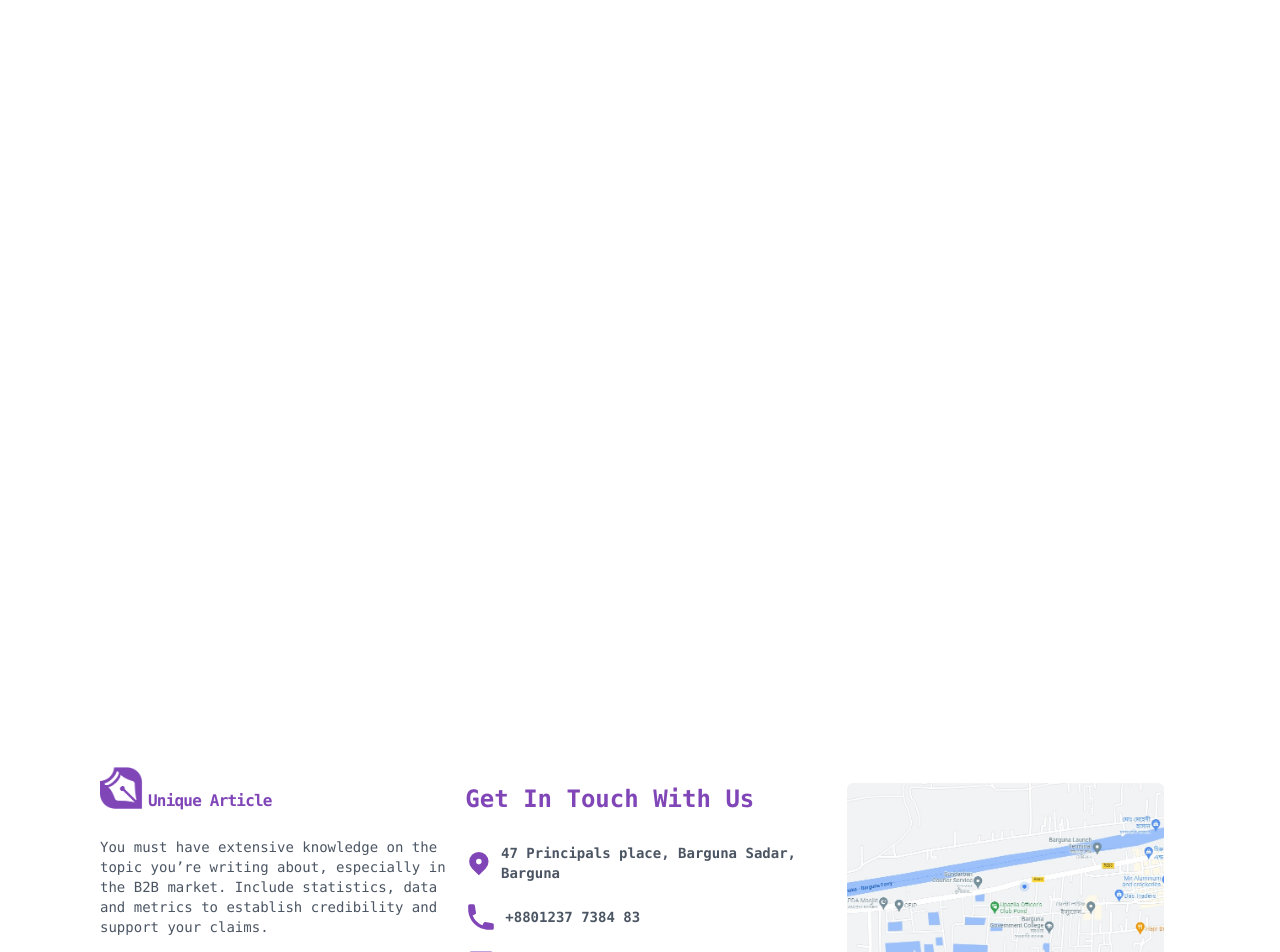
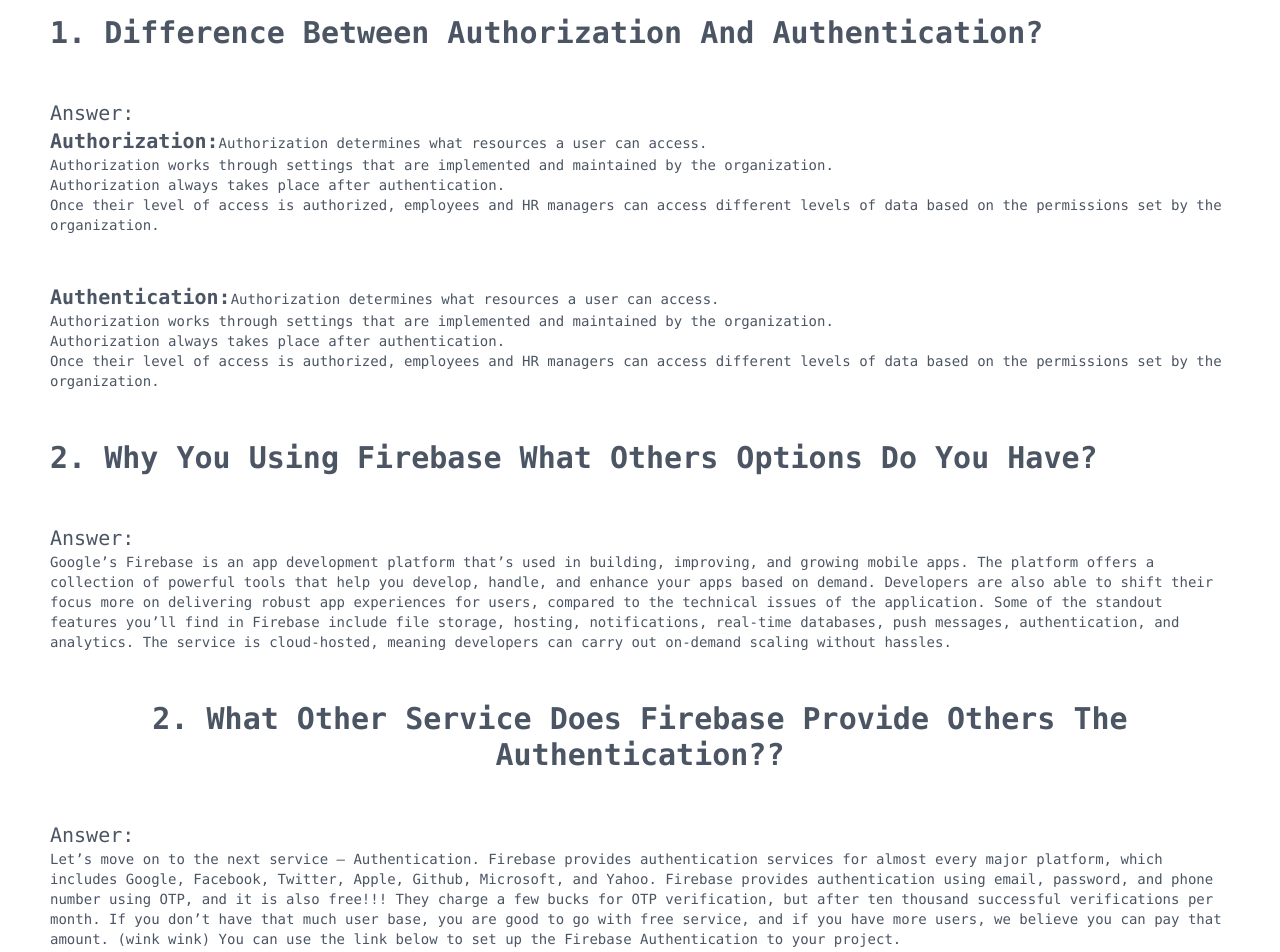
Before and after one commit to Tanvir-Alam625/independent-service-provider-unique-article, a React (Create React App) app: page /blogs in a window 1280 px wide. Shown: the part 120-1072 px from the top of the page. Built offline with nearby package versions, Linux system fonts and the light colour scheme; no server answers.

Commit message:
blogs component added

```diff
--- a/src/Components/Blogs/Blogs.js
+++ b/src/Components/Blogs/Blogs.js
@@ -1,7 +1,75 @@
 import React from "react";
 
 const Blogs = () => {
-  return <div className="px-2 md:px-[50px] lg:px-100 min-h-screen"></div>;
+  return (
+    <div className="px-2 md:px-[50px] lg:px-100 min-h-screen  flex items-start  my-12 flex-col">
+      <h1 className="text-3xl font-bold font-mono text-gray-600 my-6 capitalize">
+        1. difference between authorization and authentication?
+      </h1>
+      <p className="text-left text-sm text-gray-600 font-mono my-6">
+        <span className="text-left text-xl text-gray-600 font-mono">
+          Answer: <br />
+        </span>
+        <span className="text-xl font-mono font-bold">Authorization:</span>
+        Authorization determines what resources a user can access. <br />
+        Authorization works through settings that are implemented and maintained
+        by the organization. <br />
+        Authorization always takes place after authentication. <br />
+        Once their level of access is authorized, employees and HR managers can
+        access different levels of data based on the permissions set by the
+        organization.
+      </p>
+      <p className="text-left text-sm text-gray-600 font-mono my-6">
+        <span className="text-xl font-mono font-bold">Authentication:</span>
+        Authorization determines what resources a user can access. <br />
+        Authorization works through settings that are implemented and maintained
+        by the organization. <br />
+        Authorization always takes place after authentication. <br />
+        Once their level of access is authorized, employees and HR managers can
+        access different levels of data based on the permissions set by the
+        organization.
+      </p>
+      <hr />
+      <h1 className="text-3xl font-bold font-mono text-gray-600 my-6 capitalize">
+        2. why you using firebase what others options do you have?
+      </h1>
+      <p className="text-left text-sm text-gray-600 font-mono my-6">
+        <span className="text-left text-xl text-gray-600 font-mono">
+          Answer: <br />
+        </span>
+        Google’s Firebase is an app development platform that’s used in
+        building, improving, and growing mobile apps. The platform offers a
+        collection of powerful tools that help you develop, handle, and enhance
+        your apps based on demand. Developers are also able to shift their focus
+        more on delivering robust app experiences for users, compared to the
+        technical issues of the application. Some of the standout features
+        you’ll find in Firebase include file storage, hosting, notifications,
+        real-time databases, push messages, authentication, and analytics. The
+        service is cloud-hosted, meaning developers can carry out on-demand
+        scaling without hassles.
+      </p>
+      <hr />
+
+      <h1 className="text-3xl font-bold font-mono text-gray-600 my-6 capitalize">
+        2. what other service does firebase provide others the authentication??
+      </h1>
+      <p className="text-left text-sm text-gray-600 font-mono my-6">
+        <span className="text-left text-xl text-gray-600 font-mono">
+          Answer: <br />
+        </span>
+        Let’s move on to the next service – Authentication. Firebase provides
+        authentication services for almost every major platform, which includes
+        Google, Facebook, Twitter, Apple, Github, Microsoft, and Yahoo. Firebase
+        provides authentication using email, password, and phone number using
+        OTP, and it is also free!!! They charge a few bucks for OTP
+        verification, but after ten thousand successful verifications per month.
+        If you don’t have that much user base, you are good to go with free
+        service, and if you have more users, we believe you can pay that amount.
+        (wink wink) You can use the link below to set up the Firebase
+        Authentication to your project.
+      </p>
+    </div>
+  );
 };
 
 export default Blogs;
```
